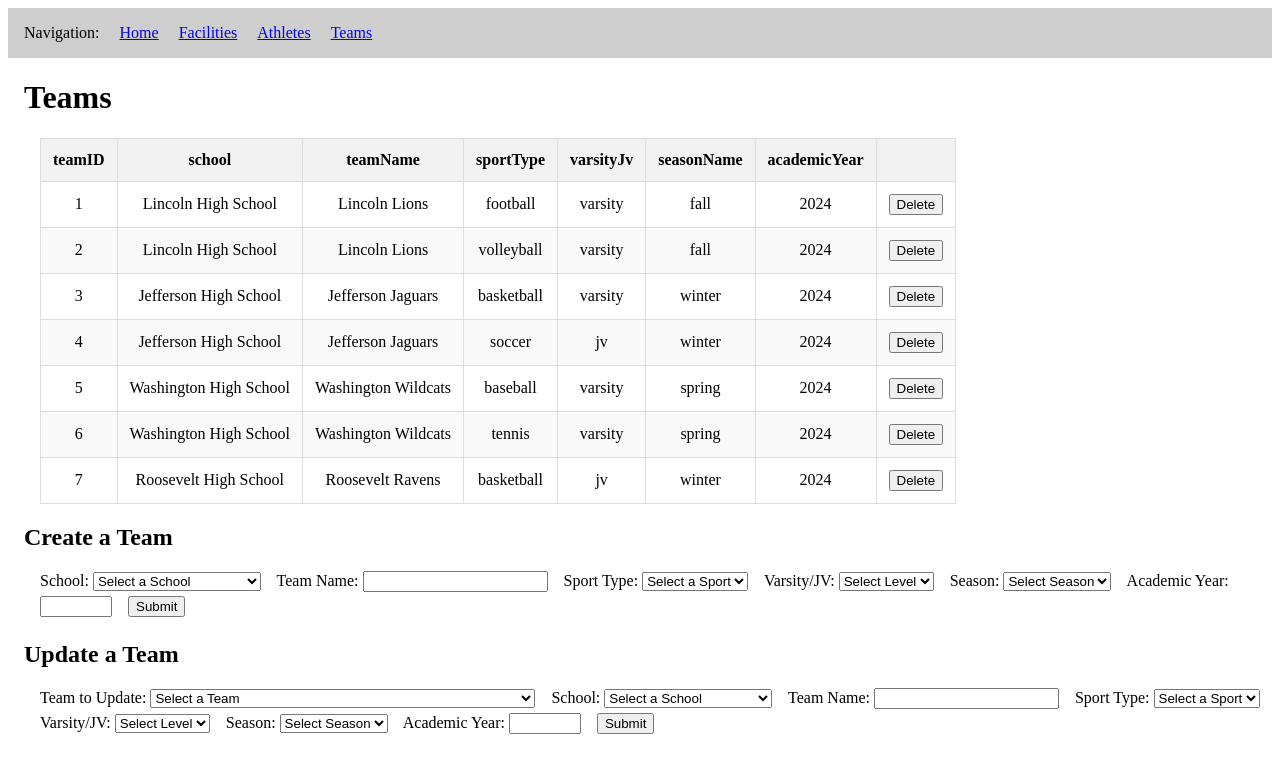
After one commit to jhchen15/cs340_project, a Flask app: page /teams in a window 1280 px wide. The commit adds this page. Shown: the top 773 px of the page. Run offline with Flask 3, Linux system fonts and the light colour scheme; data comes from the database, SQL or seed files in the repository; data that the repository does not hold is empty; some libraries are stand-ins or nearby versions.

Commit message:
Project Step 3 requirements - adding Read functionality for Facilities, Teams, and Athletes. Adding Create/Update/Delete for Teams and Athletes

```diff
--- a/app.py
+++ b/app.py
@@ -22,25 +22,89 @@ def home():
         return "An error occurred while rendering the page.", 500
 
 
-@app.route("/bsg-people", methods=["GET"])
-def bsg_people():
+@app.route("/facilities", methods=["GET"])
+def facilities():
     try:
         dbConnection = db.connectDB()  # Open our database connection
 
         # Create and execute our queries
         # In query1, we use a JOIN clause to display the names of the homeworlds,
         #       instead of just ID values
-        query1 = "SELECT bsg_people.id, bsg_people.fname, bsg_people.lname, \
-            bsg_planets.name AS 'homeworld', bsg_people.age FROM bsg_people \
-            LEFT JOIN bsg_planets ON bsg_people.homeworld = bsg_planets.id;"
-        query2 = "SELECT * FROM bsg_planets;"
-        people = db.query(dbConnection, query1).fetchall()
-        homeworlds = db.query(dbConnection, query2).fetchall()
+        query1 = "SELECT Facilities.facilityID, Schools.name as 'school', \
+            Facilities.facilityName, Facilities.capacity FROM Facilities \
+            LEFT JOIN Schools ON Facilities.schoolID = Schools.schoolID;"
+        query2 = "SELECT * FROM Schools;"
+        facilities = db.query(dbConnection, query1).fetchall()
+        schools = db.query(dbConnection, query2).fetchall()
 
-        # Render the bsg-people.j2 file, and also send the renderer
-        # a couple objects that contains bsg_people and bsg_homeworld information
+        # Render the facilities.j2 file, and also send the renderer
+        # a couple objects that contains facilities and schools information
         return render_template(
-            "bsg-people.j2", people=people, homeworlds=homeworlds
+            "facilities.j2", facilities=facilities, schools=schools
+        )
+
+    except Exception as e:
+        print(f"Error executing queries: {e}")
+        return "An error occurred while executing the database queries.", 500
+
+    finally:
+        # Close the DB connection, if it exists
+        if "dbConnection" in locals() and dbConnection:
+            dbConnection.close()
+
+
+@app.route("/athletes", methods=["GET"])
+def athletes():
+    try:
+        dbConnection = db.connectDB()  # Open our database connection
+
+        # Create and execute our queries
+        # In query1, we use a JOIN clause to display the names of the homeworlds,
+        #       instead of just ID values
+        query1 = "SELECT Athletes.athleteID, Schools.name as 'school', \
+            Athletes.firstName, Athletes.lastName, Athletes.gradeLevel, \
+            Athletes.isEligible, Athletes.isActive, Athletes.emergencyContact FROM Athletes \
+            LEFT JOIN Schools ON Athletes.schoolID = Schools.schoolID;"
+        query2 = "SELECT * FROM Schools;"
+        athletes = db.query(dbConnection, query1).fetchall()
+        schools = db.query(dbConnection, query2).fetchall()
+
+        # Render the athletes.j2 file, and also send the renderer
+        # a couple objects that contains athletes and schools information
+        return render_template(
+            "athletes.j2", athletes=athletes, schools=schools
+        )
+
+    except Exception as e:
+        print(f"Error executing queries: {e}")
+        return "An error occurred while executing the database queries.", 500
+
+    finally:
+        # Close the DB connection, if it exists
+        if "dbConnection" in locals() and dbConnection:
+            dbConnection.close()
+
+
+@app.route("/teams", methods=["GET"])
+def teams():
+    try:
+        dbConnection = db.connectDB()  # Open our database connection
+
+        # Create and execute our queries
+        # In query1, we use a JOIN clause to display the names of the homeworlds,
+        #       instead of just ID values
+        query1 = "SELECT Teams.teamID, Schools.name as 'school', \
+            Teams.teamName, Teams.sportType, Teams.varsityJv, \
+            Teams.seasonName, Teams.academicYear FROM Teams \
+            LEFT JOIN Schools ON Teams.schoolID = Schools.schoolID;"
+        query2 = "SELECT * FROM Schools;"
+        teams = db.query(dbConnection, query1).fetchall()
+        schools = db.query(dbConnection, query2).fetchall()
+
+        # Render the athletes.j2 file, and also send the renderer
+        # a couple objects that contains teams and schools information
+        return render_template(
+            "teams.j2", teams=teams, schools=schools
         )
 
     except Exception as e:
--- a/templates/main.j2
+++ b/templates/main.j2
@@ -9,7 +9,9 @@
     <nav>
         Navigation:
         <a href="/">Home</a>
-        <a href="/bsg-people">BSG People</a>
+        <a href="/facilities">Facilities</a>
+        <a href="/athletes">Athletes</a>
+        <a href="/teams">Teams</a>
     </nav>
 
     {% block content %}{% endblock %}
--- /dev/null
+++ b/templates/teams.j2
@@ -0,0 +1,150 @@
+{% extends "main.j2" %}
+{% block content %}
+
+<h1>Teams</h1>
+
+{# READ table #}
+<table>
+    <thead>
+        {# For the table header row, we print the DB attribute names #}
+        <tr>
+            {% for key in teams[0].keys() %}
+            <th>{{ key }}</th>
+            {% endfor %}
+            <th></th>
+        </tr>
+    </thead>
+
+    <tbody>
+        {# For each row, print all team attributes #}
+        {% for team in teams %}
+        <tr>
+            <td>{{ team.teamID }}</td>
+            <td>{{ team.school | default('', true) }}</td>
+            <td>{{ team.teamName | default('', true) }}</td>
+            <td>{{ team.sportType | default('', true) }}</td>
+            <td>{{ team.varsityJv | default('', true) }}</td>
+            <td>{{ team.seasonName | default('', true) }}</td>
+            <td>{{ team.academicYear | default('', true) }}</td>
+
+            {# DELETE form #}
+            <form id="delete_team_form">
+                <input type="hidden" name="delete_team_id" value="{{ team.teamID }}">
+                <input type="hidden" name="delete_team_name" value="{{ team.teamName }} - {{ team.sportType }}">
+                <td>
+                    <button type="submit">
+                        Delete
+                    </button>
+                </td>
+            </form>
+        </tr>
+        {% endfor %}
+    </tbody>
+</table>
+
+{# CREATE form #}
+<h2>Create a Team</h2>
+<form class="cuForm" id="create_team_form">
+    <label for="create_team_school">School: </label>
+    <select name="create_team_school" id="create_team_school" required>
+        <option value="" disabled selected>Select a School</option>
+        {% for school in schools %}
+        <option value="{{school['schoolID']}}" required>{{school['name']}}</option>
+        {% endfor %}
+    </select>
+
+    <label for="create_team_name">Team Name: </label>
+    <input type="text" name="create_team_name" id="create_team_name" required>
+
+    <label for="create_team_sportType">Sport Type: </label>
+    <select name="create_team_sportType" id="create_team_sportType" required>
+        <option value="" disabled selected>Select a Sport</option>
+        <option value="football">Football</option>
+        <option value="volleyball">Volleyball</option>
+        <option value="basketball">Basketball</option>
+        <option value="soccer">Soccer</option>
+        <option value="baseball">Baseball</option>
+        <option value="tennis">Tennis</option>
+    </select>
+
+    <label for="create_team_varsityJv">Varsity/JV: </label>
+    <select name="create_team_varsityJv" id="create_team_varsityJv" required>
+        <option value="" disabled selected>Select Level</option>
+        <option value="varsity">Varsity</option>
+        <option value="jv">JV</option>
+    </select>
+
+    <label for="create_team_seasonName">Season: </label>
+    <select name="create_team_seasonName" id="create_team_seasonName" required>
+        <option value="" disabled selected>Select Season</option>
+        <option value="fall">Fall</option>
+        <option value="winter">Winter</option>
+        <option value="spring">Spring</option>
+    </select>
+
+    <label for="create_team_academicYear">Academic Year: </label>
+    <input type="number" name="create_team_academicYear" id="create_team_academicYear" min="2020" max="2030" required>
+
+    <input type="submit">
+</form>
+
+{# UPDATE form #}
+<h2>Update a Team</h2>
+<form class="cuForm" id="update_team_form">
+    <label for="update_team_id">Team to Update: </label>
+    <select name="update_team_id" id="update_team_id" required>
+        <option value="" disabled selected>Select a Team</option>
+        {% for team in teams %}
+        <option value="{{team['teamID']}}" required>
+            {{team['teamID']}}
+            -
+            {{team['teamName']}}
+            ({{team['sportType']}} - {{team['school']}})
+        </option>
+        {% endfor %}
+    </select>
+
+    <label for="update_team_school">School: </label>
+    <select name="update_team_school" id="update_team_school" required>
+        <option value="" disabled selected>Select a School</option>
+        {% for school in schools %}
+        <option value="{{school['schoolID']}}" required>{{school['name']}}</option>
+        {% endfor %}
+    </select>
+
+    <label for="update_team_name">Team Name: </label>
+    <input type="text" name="update_team_name" id="update_team_name" required>
+
+    <label for="update_team_sportType">Sport Type: </label>
+    <select name="update_team_sportType" id="update_team_sportType" required>
+        <option value="" disabled selected>Select a Sport</option>
+        <option value="football">Football</option>
+        <option value="volleyball">Volleyball</option>
+        <option value="basketball">Basketball</option>
+        <option value="soccer">Soccer</option>
+        <option value="baseball">Baseball</option>
+        <option value="tennis">Tennis</option>
+    </select>
+
+    <label for="update_team_varsityJv">Varsity/JV: </label>
+    <select name="update_team_varsityJv" id="update_team_varsityJv" required>
+        <option value="" disabled selected>Select Level</option>
+        <option value="varsity">Varsity</option>
+        <option value="jv">JV</option>
+    </select>
+
+    <label for="update_team_seasonName">Season: </label>
+    <select name="update_team_seasonName" id="update_team_seasonName" required>
+        <option value="" disabled selected>Select Season</option>
+        <option value="fall">Fall</option>
+        <option value="winter">Winter</option>
+        <option value="spring">Spring</option>
+    </select>
+
+    <label for="update_team_academicYear">Academic Year: </label>
+    <input type="number" name="update_team_academicYear" id="update_team_academicYear" min="2020" max="2030" required>
+
+    <input type="submit">
+</form>
+
+{% endblock %}
```
Also changed, not shown: templates/athletes.j2 (added, +136 -0 lines), templates/bsg-people.j2 (deleted, +0 -100 lines), templates/facilities.j2 (added, +30 -0 lines).
